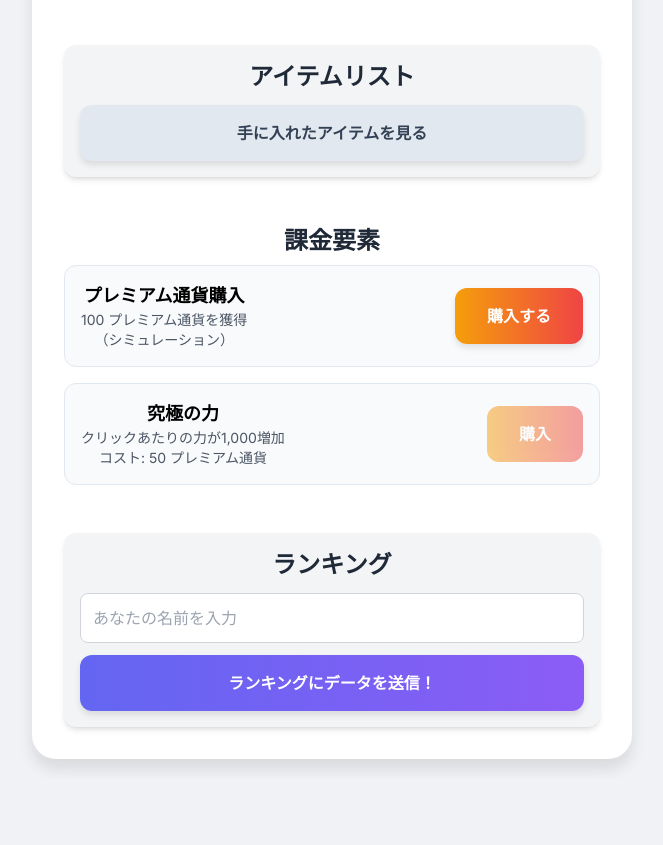
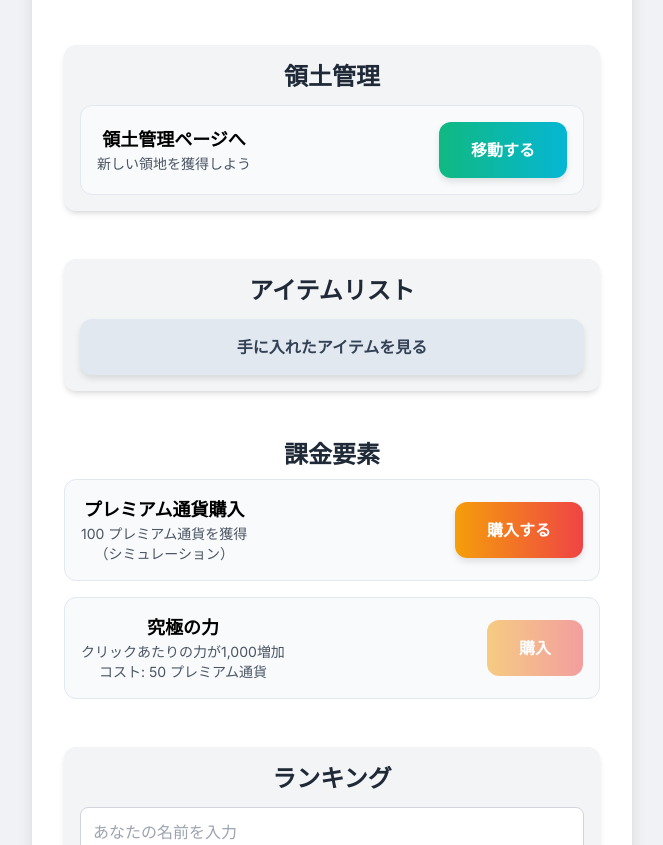
Before and after one commit to sanadasena/click250531, a plain HTML site: page index.html in a window 1280 px wide. Shown: the part 1075-1920 px from the top of the page, without its empty margins (308-971 px from the left). Before the commit the page ends 1854 px from the top, so only its background shows below. Drawn offline with nearby package versions, Linux system fonts and the light colour scheme; no server answers.

Commit message:
Update index.html

```diff
--- a/index.html
+++ b/index.html
@@ -366,6 +366,17 @@
                 <div id="ownedCharactersList" class="character-list">
                     <p class="text-gray-500 text-sm italic">まだキャラクターがいません。</p>
                 </div>
+            </div>
+        </div>
+
+        <div class="mt-6 p-4 bg-gray-100 rounded-xl shadow-md">
+            <h2 class="text-2xl font-bold text-gray-800 mb-3">領土管理</h2>
+            <div class="upgrade-item">
+                <div>
+                    <p class="font-bold text-lg">領土管理ページへ</p>
+                    <p class="text-sm text-gray-600">新しい領地を獲得しよう</p>
+                </div>
+                <a href="territory.html" class="btn btn-gacha text-base">移動する</a>
             </div>
         </div>
 
```
